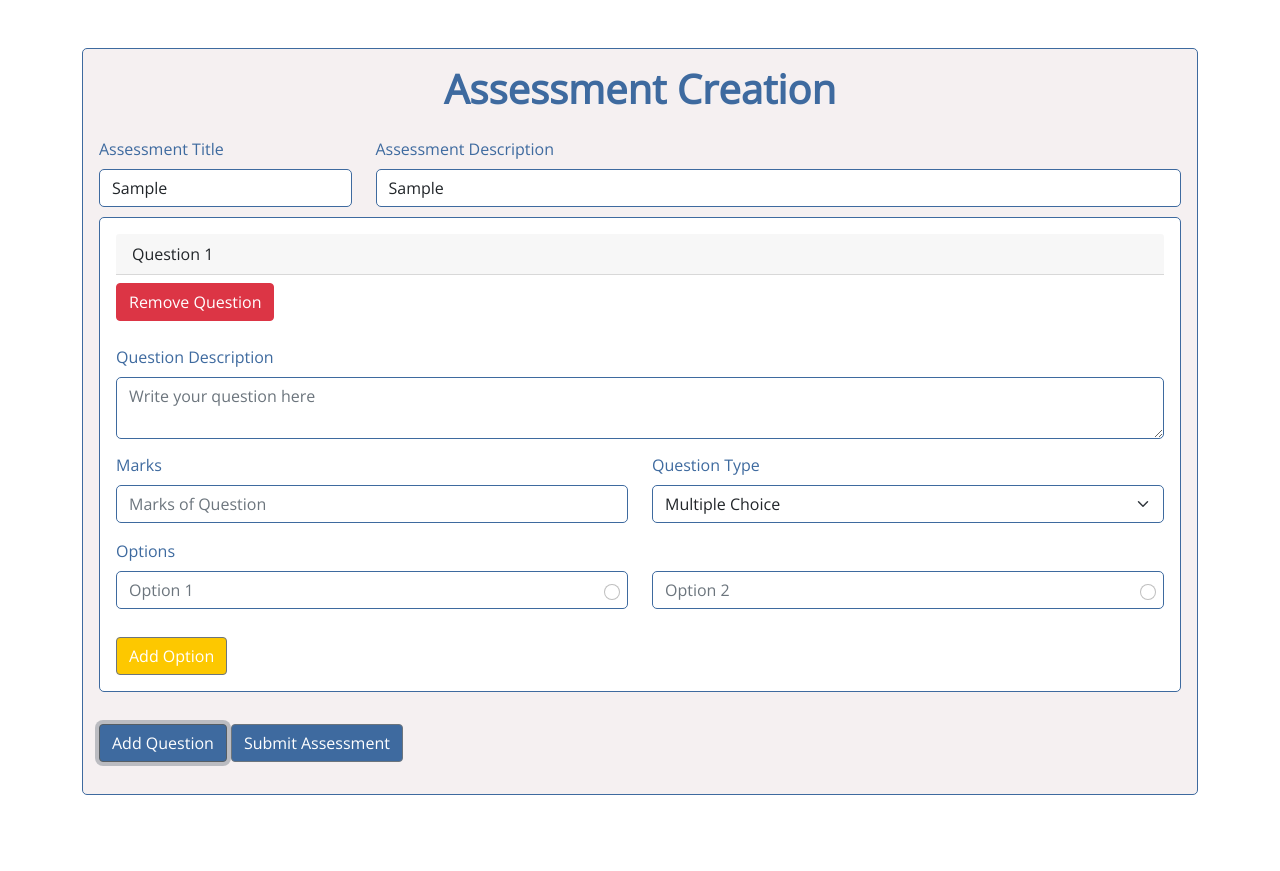
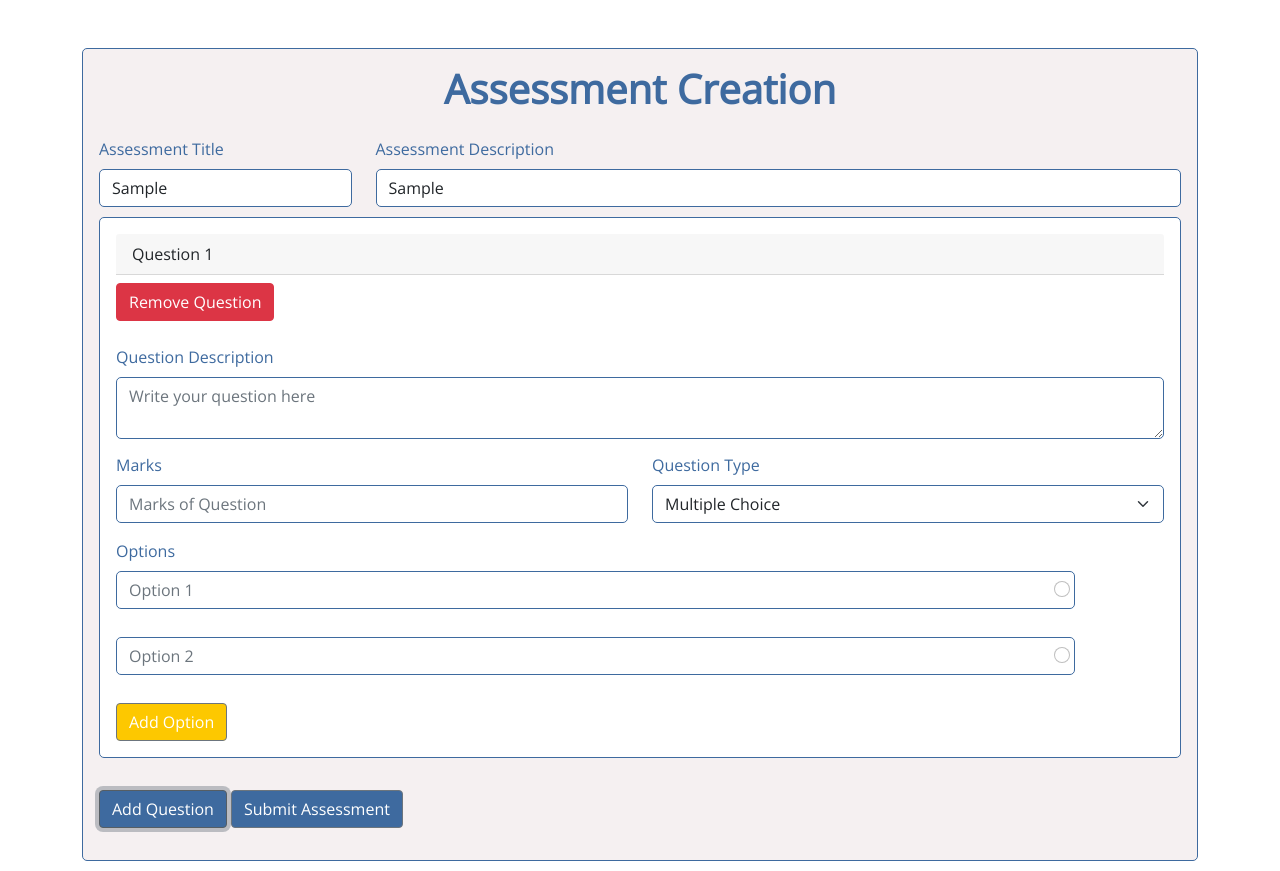
Before and after one commit to AliHaider1415/Webrtc-Jitsi-Client, a React (Create React App) app: page /company/create-assessment in a window 1280 px wide. Both pictures are taken after typing "Sample", "Sample" into the empty fields and a click on the button "Add Question". Before the commit the page ends 805 px from the top, so only its background shows below. Built offline with nearby package versions, Linux system fonts and the light colour scheme.

Commit message:
Added Delete icon

```diff
--- a/src/components/company-assessments/Question.jsx
+++ b/src/components/company-assessments/Question.jsx
@@ -12,8 +12,8 @@ import {
 } from "reactstrap";
 import { Formik, Form } from "formik";
 import { QuestionSchema } from "../../utils/Schemas";
-import DeleteIcon from "@mui/icons-material/Delete";
 import styles from "../../utils/styles";
+import BackspaceIcon from "@mui/icons-material/Backspace";
 export default function Question({
   index,
   question,
@@ -24,7 +24,7 @@ export default function Question({
     <Card className="mb-4 roboto-thin" style={styles.input}>
       <CardBody>
         <>
-          <CardHeader className="">Question {index + 1}</CardHeader>
+          <CardHeader>Question {index + 1}</CardHeader>
           <Button
             className="btn-danger btn  mt-2"
             onClick={() => removeQuestion(index)}
@@ -160,12 +160,20 @@ export default function Question({
               {question
                 ? question.question_type === "MCQ" && (
                     <>
+                      <Row className="justify-content-center d-flex">
+                        <Label style={styles.descriptionColor}>Options</Label>
+
+                        {question.options.map((option, idx) => (
+                          <FormGroup
+                            style={{
+                              position: "relative",
+                              height: "50px",
+                            }}
+                          >
                             <Row>
-                        <Label style={styles.descriptionColor}>Options</Label>
-                        {question.options.map((option, idx) => (
-                          <Col sm={6} key={idx}>
-                            <FormGroup>
-                              <div>
+                              {" "}
+                              <Col xs={10} sm={10} md={11}>
+                                <div className="position-relative d-flex align-items-center">
                                   <Input
                                     type="text"
                                     name={`options[${idx}].option_text`}
@@ -184,54 +192,48 @@ export default function Question({
                                         : styles.input
                                     }
                                   />
-
                                   <Input
                                     type="radio"
                                     name="correct_ans"
                                     onChange={handleChange}
                                     value={option.option_text}
-                                  className="radio-inside-input"
+                                    className="radio-inside-input position-absolute"
                                     style={{
-                                    position: "absolute",
-                                    right: "8px",
-                                    top: "50%",
-                                    transform: "translateY(-100%)",
-                                    ...(errors.correct_ans ? styles.error : {}),
+                                      right: "5px",
+                                      top: "30%",
+                                      transform: "translateY(-50%)",
                                     }}
                                   />
-                                {errors.options[idx] &&
-                                  touched.options[idx] && (
-                                    <div style={styles.errorMessage}>
-                                      {errors.options[idx]}
                                 </div>
-                                  )}
-                              </div>
-                              <Col></Col>
+                              </Col>
+                              <Col xs={2} sm={2} md={1}>
                                 {question.number_of_options > 2 && (
-                                <DeleteIcon
+                                  <div>
+                                    <BackspaceIcon
                                       onClick={() => {
                                         const updatedOptions =
                                           question.options.filter(
                                             (_, i) => i !== idx
                                           );
-                                    setFieldValue("options", updatedOptions);
+                                        setFieldValue(
+                                          "options",
+                                          updatedOptions
+                                        );
                                         setFieldValue(
                                           "number_of_options",
                                           updatedOptions.length
                                         );
                                       }}
-                                  style={{
-                                    position: "absolute",
-                                    top: "5px",
-                                    right: "-15px",
-                                    cursor: "pointer",
-                                  }}
+                                      style={{ cursor: "pointer" }}
                                     />
+                                  </div>
                                 )}
+                              </Col>
+                            </Row>
                           </FormGroup>
-                          </Col>
                         ))}
                       </Row>
+
                       <Button
                         style={styles.secondaryButton}
                         onClick={() => {
@@ -251,18 +253,20 @@ export default function Question({
                   )
                 : values.question_type === "MCQ" && (
                     <>
-                      <Row>
+                      <Row className="justify-content-center d-flex">
                         <Label style={styles.descriptionColor}>Options</Label>
 
                         {values.options.map((option, idx) => (
-                          <Col key={idx} md={6}>
                           <FormGroup
                             style={{
                               position: "relative",
                               height: "50px",
                             }}
                           >
-                              <div>
+                            <Row>
+                              {" "}
+                              <Col xs={10} sm={10} md={11}>
+                                <div className="position-relative d-flex align-items-center">
                                   <Input
                                     type="text"
                                     name={`options[${idx}].option_text`}
@@ -281,46 +285,45 @@ export default function Question({
                                         : styles.input
                                     }
                                   />
-
                                   <Input
                                     type="radio"
                                     name="correct_ans"
                                     onChange={handleChange}
                                     value={option.option_text}
-                                  className="radio-inside-input"
+                                    className="radio-inside-input position-absolute"
                                     style={{
-                                    position: "absolute",
-                                    right: "8px",
-                                    top: "50%",
-                                    transform: "translateY(-100%)",
-                                    ...(errors.correct_ans ? styles.error : {}),
+                                      right: "5px",
+                                      top: "30%",
+                                      transform: "translateY(-50%)",
                                     }}
                                   />
                                 </div>
-
+                              </Col>
+                              <Col xs={2} sm={2} md={1}>
                                 {values.number_of_options > 2 && (
                                   <div>
-                                  <Button
-                                    className="btn-danger btn"
+                                    <BackspaceIcon
                                       onClick={() => {
                                         const updatedOptions =
                                           values.options.filter(
                                             (_, i) => i !== idx
                                           );
-                                      setFieldValue("options", updatedOptions);
+                                        setFieldValue(
+                                          "options",
+                                          updatedOptions
+                                        );
                                         setFieldValue(
                                           "number_of_options",
                                           updatedOptions.length
                                         );
                                       }}
                                       style={{ cursor: "pointer" }}
-                                  >
-                                    Remove Option
-                                  </Button>
+                                    />
                                   </div>
                                 )}
+                              </Col>
+                            </Row>
                           </FormGroup>
-                          </Col>
                         ))}
                       </Row>
 
```
Lines whose indentation alone changed are shown as unchanged.
